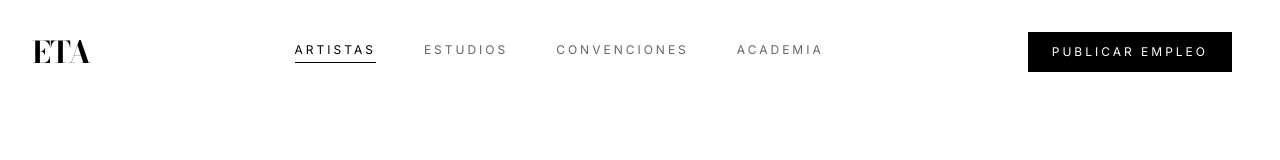
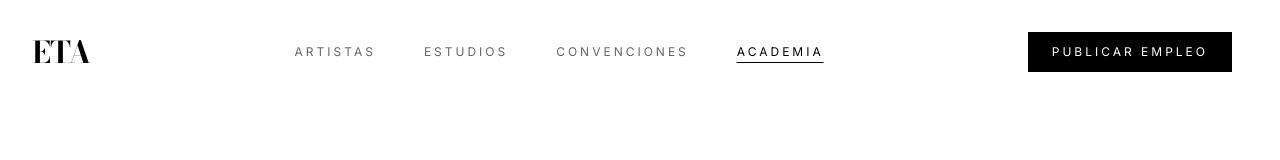
Before and after one commit to GuardiolaDF/Empleo-Tattoo-Argentina, a Next.js app: page /academia in a window 1280 px wide. Shown: the top 160 px of the page. Built offline with nearby package versions, Linux system fonts and the light colour scheme.

Commit message:
checkpoint: before newsletter validation

```diff
--- a/src/app/page.tsx
+++ b/src/app/page.tsx
@@ -1,3 +1,5 @@
+"use client";
+
 import { Navbar } from "@/components/layout/Navbar";
 import { Footer } from "@/components/layout/Footer";
 import { MapPin, Settings2 } from "lucide-react";
@@ -69,9 +71,19 @@ export default function Home() {
           <Link href="/publicar-empleo" className="bg-black text-white border border-black px-12 py-4 text-xs tracking-widest uppercase font-sans hover:bg-black/90 transition-colors w-full sm:w-auto text-center">
             Publicar
           </Link>
-          <Link href="/buscar" className="bg-transparent text-black border border-black px-12 py-4 text-xs tracking-widest uppercase font-sans hover:bg-black/5 transition-colors w-full sm:w-auto text-center">
-            Buscar
-          </Link>
+          <a
+            href="#ofertas"
+            onClick={(e) => {
+              e.preventDefault();
+              document.getElementById('ofertas')?.scrollIntoView({
+                behavior: 'smooth',
+                block: 'start'
+              });
+            }}
+            className="bg-transparent text-black border border-black px-12 py-4 text-xs tracking-widest uppercase font-sans hover:bg-black/5 transition-colors w-full sm:w-auto text-center"
+          >
+            BUSCAR
+          </a>
         </div>
       </section>
 
@@ -99,7 +111,7 @@ export default function Home() {
       </section>
 
       {/* Puestos Vacantes (Job Grid) */}
-      <section className="py-24 px-4 md:px-8 max-w-7xl mx-auto w-full">
+      <section id="ofertas" className="py-24 px-4 md:px-8 max-w-7xl mx-auto w-full">
         <div className="flex items-center justify-between mb-12 border-b border-black/10 pb-4">
           <h2 className="font-serif text-4xl md:text-5xl tracking-tighter font-bold uppercase">Puestos Vacantes</h2>
           <button className="flex items-center space-x-2 border border-black px-6 py-2 hover:bg-black/5 transition-colors">
--- a/src/components/layout/Navbar.tsx
+++ b/src/components/layout/Navbar.tsx
@@ -1,7 +1,19 @@
+"use client";
+
 import Link from "next/link";
+import { usePathname } from "next/navigation";
 import { Menu } from "lucide-react";
 
 export function Navbar() {
+  const pathname = usePathname() || "";
+
+  const navLinks = [
+    { href: "/artistas", label: "Artistas" },
+    { href: "/estudios", label: "Estudios" },
+    { href: "/convenciones", label: "Convenciones" },
+    { href: "/academia", label: "Academia" },
+  ];
+
   return (
     <nav className="w-full flex items-center justify-between py-8 px-4 md:px-8 bg-transparent">
       {/* Logo */}
@@ -10,11 +22,27 @@ export function Navbar() {
       </Link>
 
       {/* Desktop Links */}
-      <div className="hidden md:flex space-x-12 text-xs font-sans tracking-widest uppercase text-foreground">
-        <Link href="/artistas" className="border-b border-foreground pb-1">Artistas</Link>
-        <Link href="/estudios" className="text-muted-foreground hover:text-foreground pb-1 transition-colors">Estudios</Link>
-        <Link href="/convenciones" className="text-muted-foreground hover:text-foreground pb-1 transition-colors">Convenciones</Link>
-        <Link href="/academia" className="text-muted-foreground hover:text-foreground pb-1 transition-colors">Academia</Link>
+      <div className="hidden md:flex space-x-12 text-xs font-sans tracking-widest uppercase">
+        {navLinks.map(({ href, label }) => {
+          const isActive = pathname.startsWith(href);
+          return (
+            <Link
+              key={href}
+              href={href}
+              aria-current={isActive ? "page" : undefined}
+              className={`relative group transition-colors duration-200 font-normal focus:outline focus:outline-1 focus:outline-black focus:outline-offset-4 ${
+                isActive ? "text-[#000000]" : "text-[#666666] hover:text-[#000000]"
+              }`}
+            >
+              <span className="relative pb-1">
+                {label}
+                <span className={`absolute bottom-0 left-1/2 h-px bg-black transition-all duration-300 ease-out -translate-x-1/2 ${
+                  isActive ? "w-full" : "w-0 group-hover:w-full"
+                }`} />
+              </span>
+            </Link>
+          );
+        })}
       </div>
 
       {/* CTA & Mobile Menu Toggle */}
```
